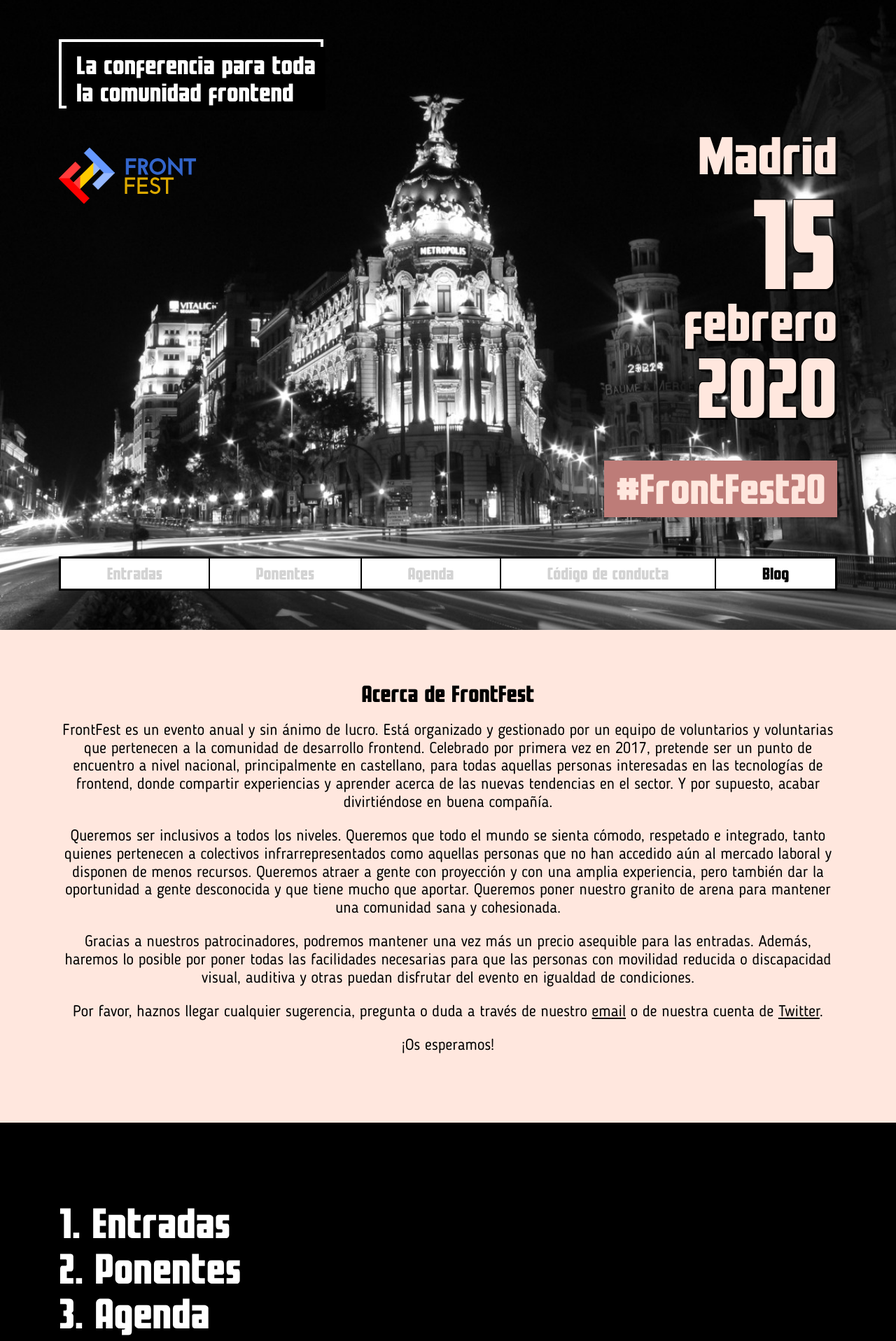
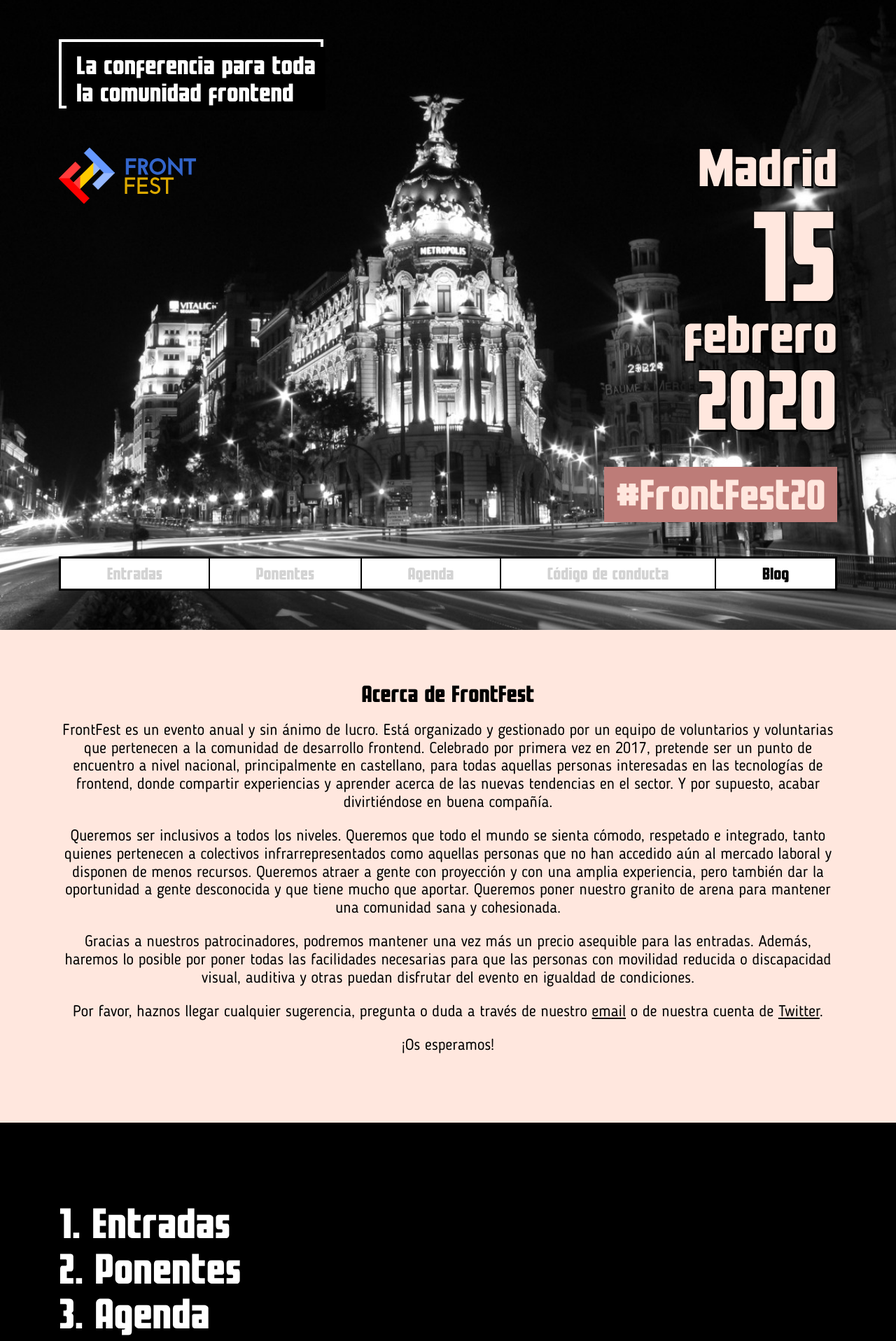
Before and after one commit to frontfest/beta, a Jekyll site: the page built from index.html, in a window 1280 px wide. Shown: the top 1916 px of the page at 70% size. Built offline with Jekyll 4.4.1, drawn with Linux system fonts in a browser that asks for light colours.

Commit message:
Fix responsive

```diff
--- a/assets/css/main.css
+++ b/assets/css/main.css
@@ -197,20 +197,15 @@
     font-size: 8rem;
 }
 
-.big-intro-inside-top .right .line-5 {
-    text-shadow: none;
-    display: flex;
-    justify-content: right;
-}
-
 .big-intro-inside-top .right .line-5 div {
     margin-top: var(--padding-top-bottom-small);
-    font-size: 4rem;
-    background-color: var(--secondary-color);
-    padding: 0.6rem 1.2rem;
 }
 
 .big-intro-inside-top .right .line-5 div a {
+    font-size: 4rem;
+    padding: 0.6rem 1.2rem;
+    background-color: var(--secondary-color);
+    text-shadow: none;
     text-decoration: none;
     color: var(--primary-color);
 }
```
